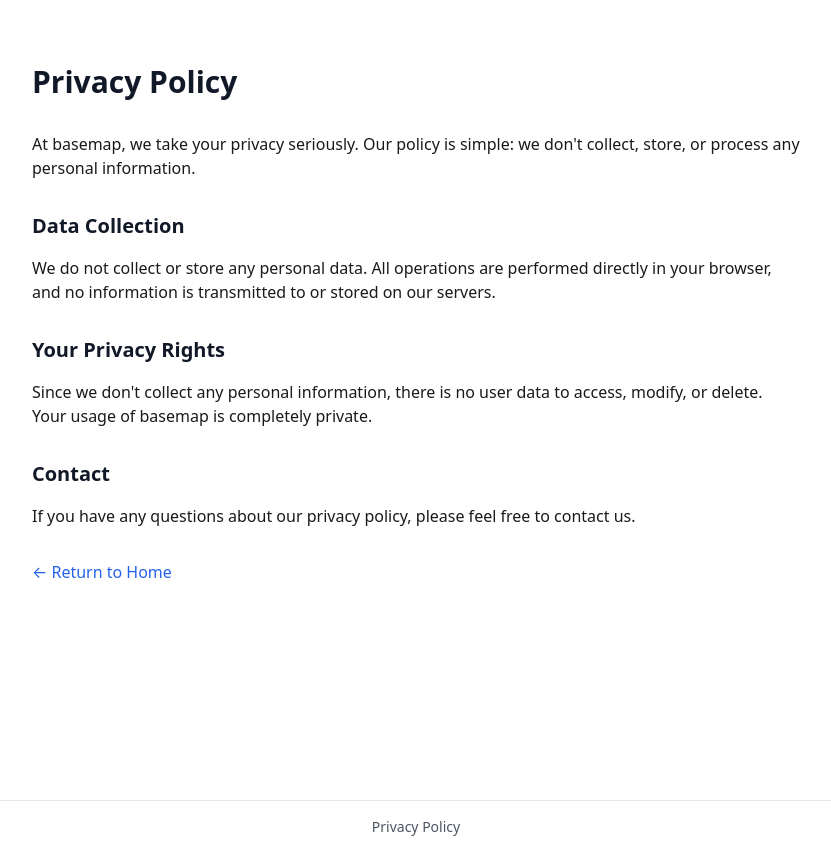
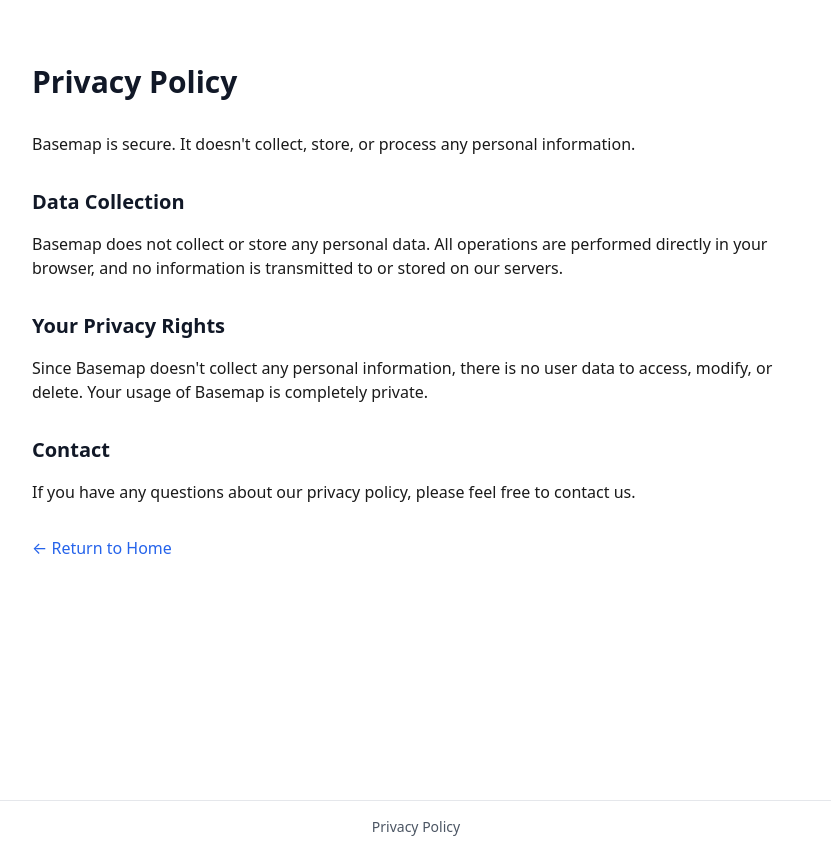
Before and after one commit to fredericolawson/BaseMap, a Next.js app: page /privacy in a window 1280 px wide. Shown: the whole page, without its empty margins (224-1055 px from the left). Built offline with nearby package versions, Linux system fonts and the light colour scheme.

Commit message:
privacy pol

```diff
--- a/app/privacy/page.tsx
+++ b/app/privacy/page.tsx
@@ -8,17 +8,17 @@
 
         <div className="prose prose-lg">
           <p className="mb-6">
-            At basemap, we take your privacy seriously. Our policy is simple: we don&apos;t collect, store, or process any personal information.
+            Basemap is secure. It doesn&apos;t collect, store, or process any personal information.
           </p>
 
           <h2 className="text-xl font-semibold text-gray-900 mt-8 mb-4">Data Collection</h2>
           <p className="mb-6">
-            We do not collect or store any personal data. All operations are performed directly in your browser, and no information is transmitted to or stored on our servers.
+            Basemap does not collect or store any personal data. All operations are performed directly in your browser, and no information is transmitted to or stored on our servers.
           </p>
 
           <h2 className="text-xl font-semibold text-gray-900 mt-8 mb-4">Your Privacy Rights</h2>
           <p className="mb-6">
-            Since we don&apos;t collect any personal information, there is no user data to access, modify, or delete. Your usage of basemap is completely private.
+            Since Basemap doesn&apos;t collect any personal information, there is no user data to access, modify, or delete. Your usage of Basemap is completely private.
           </p>
 
           <h2 className="text-xl font-semibold text-gray-900 mt-8 mb-4">Contact</h2>
```
